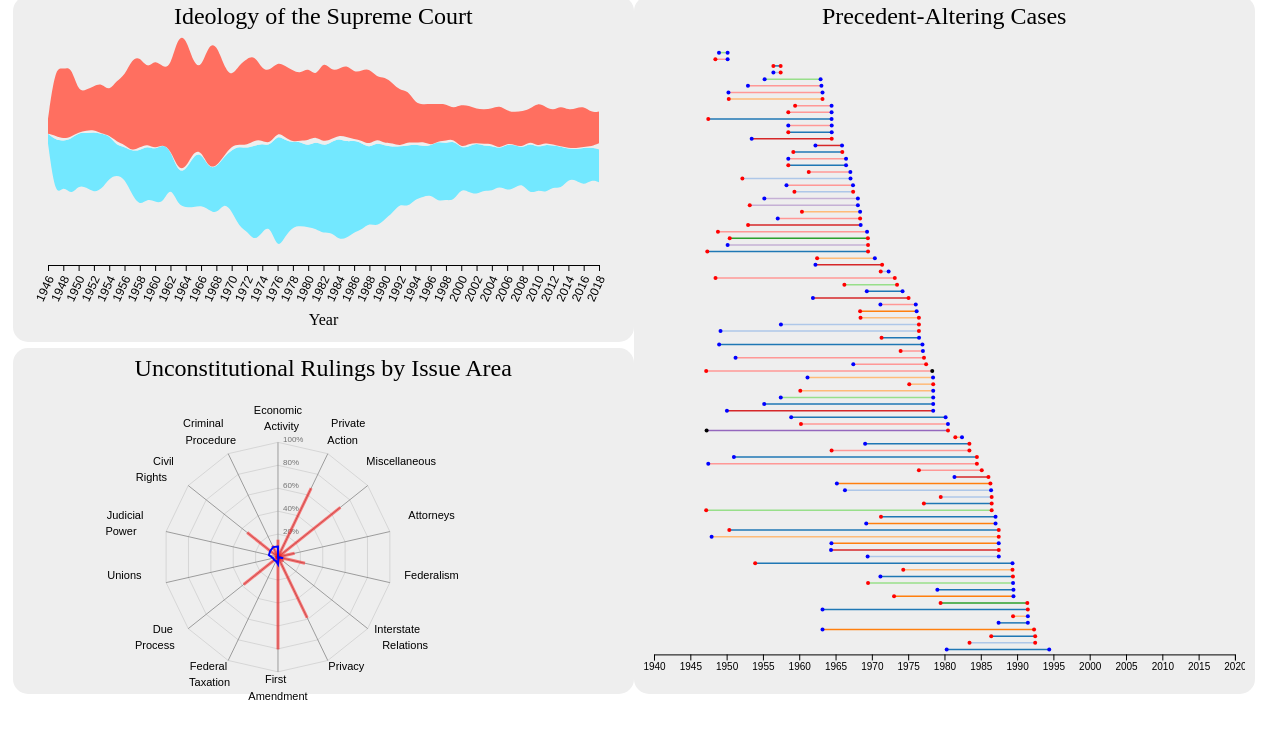
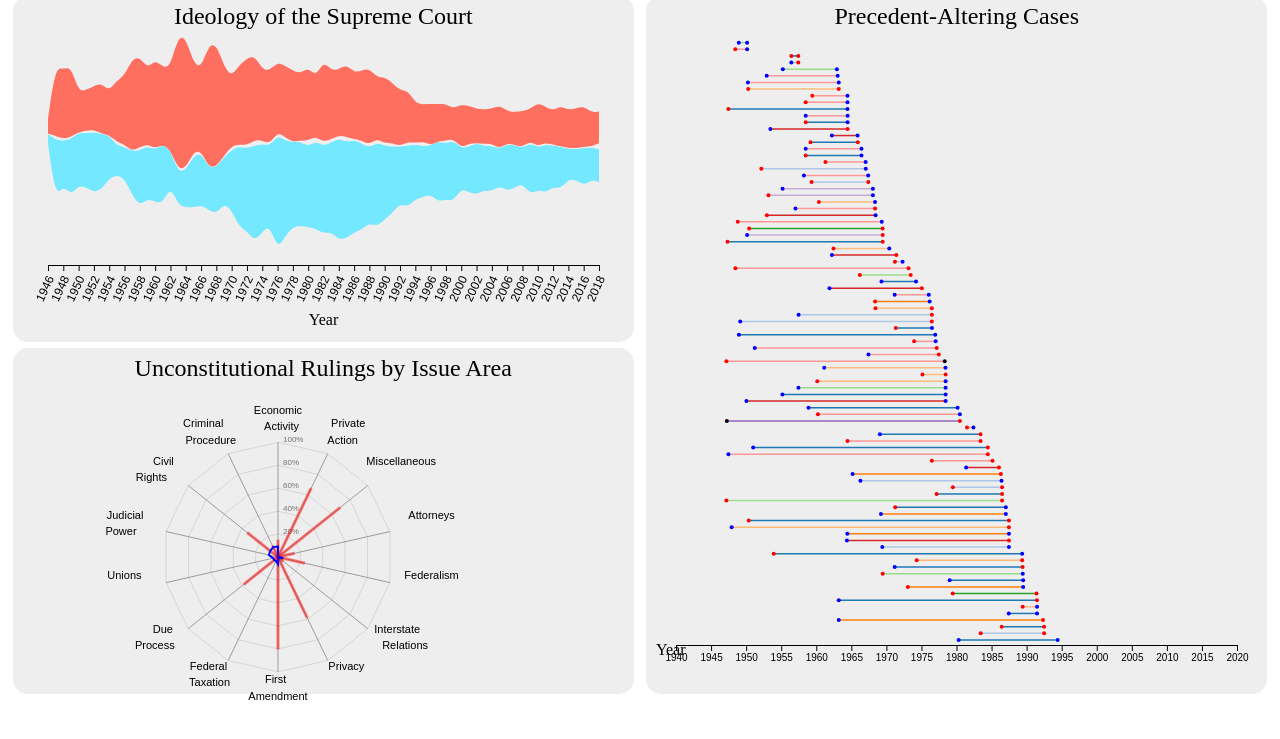
Before and after one commit to therald/Judicial-Review, a plain HTML site: page index.html in a window 1280 px wide. Shown: the part 97-836 px from the top of the page. Drawn offline with Linux system fonts and the light colour scheme.

Commit message:
Fixing static viz to match CSS standards

```diff
--- a/index.html
+++ b/index.html
@@ -29,10 +29,12 @@
 			</div>
 		</div>
 
-		<div id="precedent">
-			<div class="vis_title">Precedent-Altering Cases</div>
-			<div id="precedent_vis" class="vis"></div>
-			<div class="bottom_padding"></div>
+		<div id="right">
+			<div id="precedent">
+				<div class="vis_title">Precedent-Altering Cases</div>
+				<div id="precedent_vis" class="vis"></div>
+				<div class="bottom_padding"></div>
+			</div>
 		</div>
 	</div>
 
--- a/js/precedent.js
+++ b/js/precedent.js
@@ -1,48 +1,18 @@
 class Precedent {
     constructor(div, data) {
         var viz = this;
-
-        // console.log(data);
-
-        // Variable to see if the vizualization is "active", whatever that means
-        // in the context of the viz
         viz.active = false;
         viz.div = d3.select(div);
+        viz.data = data;
 
-        // Get the total width and height from the div
-        viz.totalWidth = viz.div.node().getBoundingClientRect().width;
-        viz.totalHeight = viz.div.node().getBoundingClientRect().height;
+        viz.setVizWidthAndHeight(div);
 
-        // Set up the svg to preserve the aspect ratio
-        viz.svg = viz.div.append("svg")
-            .attr("width", "100%")
-            .attr("height", "100%")
-            .attr("viewBox", "0 0 " + viz.totalWidth + " " + viz.totalHeight)
-            .attr("preserveAspectRatio", "xMinYMin");
+        viz.createSVG();
+        viz.creatXScale(20);
+        viz.createYScale();
 
-        // d3 margin convention
-        viz.margin = { top: 10, bot: 20, left: 10, right: 10 };
-        viz.width = viz.totalWidth - viz.margin.left - viz.margin.right;
-        viz.height = viz.totalHeight - viz.margin.top - viz.margin.bot;
-
-        viz.xaxisgroup = viz.svg.append("g")
-            .attr("class", "x-axis axis")
-            .attr("transform", "translate(0," + (viz.margin.top + viz.height) + ")");
-
-        viz.data = data;
-        viz.cScale = d3.scaleOrdinal(d3.schemeCategory20);
-
-        viz.xScale = d3.scaleTime().range([viz.margin.left, viz.margin.left+viz.width]);
-        viz.xScale.domain(d3.extent(data, d => new Date(d.dateDecision))).nice();
-
-        var dates = data.map(d => new Date(d.dateDecision));
-        dates.sort((a, b) => a.getFullYear() - b.getFullYear());
-        var dateRange = dates[dates.length - 1] - dates[0];
-        viz.xAxis = d3.axisBottom(viz.xScale).ticks(Math.floor(dateRange / (1000*60*60*24*365) / 5));
-        viz.xaxisgroup.call(viz.xAxis);
-
-        // Adding in a bump of -5 to raise lines above the axis
-        viz.yScale = d3.scaleLinear().range([viz.margin.top + viz.height - 5, viz.margin.top]);
+        viz.createColorScale();
+        viz.createXAxis();
 
         d3.csv('./data/precedent_pairs.csv', function(d) {
             return {
@@ -58,6 +28,56 @@ class Precedent {
             // console.log(new Set(viz.intervals.map(d => viz.data[d.overruled].issueArea)));
             viz.draw();
         });
+    }
+
+    createYScale() {
+        var viz = this;
+        viz.yScale = d3.scaleLinear().range([viz.height - 35, 0]);
+    }
+
+    creatXScale(margin) {
+        var viz = this;
+        viz.xScale = d3.scaleTime().range([margin, viz.width - margin]);
+        viz.xScale.domain(d3.extent(viz.data, d => new Date(d.dateDecision))).nice();
+    }
+
+    createColorScale() {
+        var viz = this;
+        viz.cScale = d3.scaleOrdinal(d3.schemeCategory20);
+    }
+
+    createXAxis() {
+        var viz = this;
+        viz.xaxisgroup = viz.svg.append("g")
+            .attr("class", "x-axis axis")
+            .attr("transform", "translate(0," + (viz.height - 30) + ")");
+        var dates = viz.data.map(d => new Date(d.dateDecision));
+        dates.sort((a, b) => a.getFullYear() - b.getFullYear());
+        var dateRange = dates[dates.length - 1] - dates[0];
+        viz.xAxis = d3.axisBottom(viz.xScale).ticks(Math.floor(dateRange / (1000*60*60*24*365) / 5));
+        viz.xaxisgroup.call(viz.xAxis);
+
+        viz.xaxislabel = viz.svg.append("text")
+            .attr("transform", "translate(0," + (viz.height - 20) + ")")
+            .text("Year")
+            .attr("x-axis label");
+    }
+
+    createSVG() {
+        var viz = this;
+        viz.svg = viz.div.append("svg")
+            .attr("width", "100%")
+            .attr("height", "100%")
+            .attr("viewBox", "0 0 " + viz.totalWidth + " " + viz.totalHeight)
+            .attr("preserveAspectRatio", "xMinYMin");
+    }
+
+    setVizWidthAndHeight(div) {
+        var viz = this;
+        viz.totalWidth = viz.div.node().getBoundingClientRect().width;
+        viz.totalHeight = viz.div.node().getBoundingClientRect().height;
+        viz.width = document.getElementById(div.substring(1)).offsetWidth;
+        viz.height = document.getElementById(div.substring(1)).offsetHeight;
     }
 
     /**
@@ -77,28 +97,11 @@ class Precedent {
         var lines = viz.intervals.sort((a, b) => b.enddate - a.enddate).map(d => [d]);
         viz.yScale.domain([0, lines.length]);
 
-        // A very annoying and complicated drawing
-        // Make a group for each line
         var intervals = viz.svg.selectAll('g.interval').data(lines);
         var enter = intervals.enter()
             .append('g')
             .classed('interval', true)
-            .each(function(d, i, g) {
-                var group = d3.select(g[i]);
-                group.selectAll('line').data(d)
-                    .enter()
-                    .append('line')
-                    .classed('interline', true);
-
-                group.selectAll('circle.startpoint').data(d)
-                    .enter()
-                    .append('circle')
-                    .classed('startpoint', true);
-                group.selectAll('circle.endpoint').data(d)
-                    .enter()
-                    .append('circle')
-                    .classed('endpoint', true);
-            });
+            .each(this.appendIntervalComponents);
 
         intervals.merge(enter)
             .attr("transform", (d, i) => ("translate(0," + viz.yScale(i) + ")"))
@@ -125,6 +128,22 @@ class Precedent {
             });
     }
 
+    appendIntervalComponents(d, i, g) {
+        var group = d3.select(g[i]);
+        group.selectAll('line').data(d)
+            .enter()
+            .append('line')
+            .classed('interline', true);
+        group.selectAll('circle.startpoint').data(d)
+            .enter()
+            .append('circle')
+            .classed('startpoint', true);
+        group.selectAll('circle.endpoint').data(d)
+            .enter()
+            .append('circle')
+            .classed('endpoint', true);
+    }
+
     getIntervalLine(inters) {
         var inters_sorted = new Set(inters);
         var solution = new Set();
--- a/scss/_style_small.scss
+++ b/scss/_style_small.scss
@@ -89,16 +89,19 @@ body {
             }
         }
 
+        #right {
+            float: right;
+            height: 86.5%;
+            margin-top: 1%;
+            width: 49.5%;
 
             #precedent {
                 background: $lightGray;
                 border-radius: 15px;
                 display: flex;
                 flex-direction: column;
-			height: 87.3%;
-            margin-left: 0.5%;
-            margin-top: 1%;
-			width: 49.5%;
+                height: 101%;
+            }
         }
     }
 
```
Also changed, not shown: css/styles.css. Lines whose indentation alone changed are shown as unchanged.
